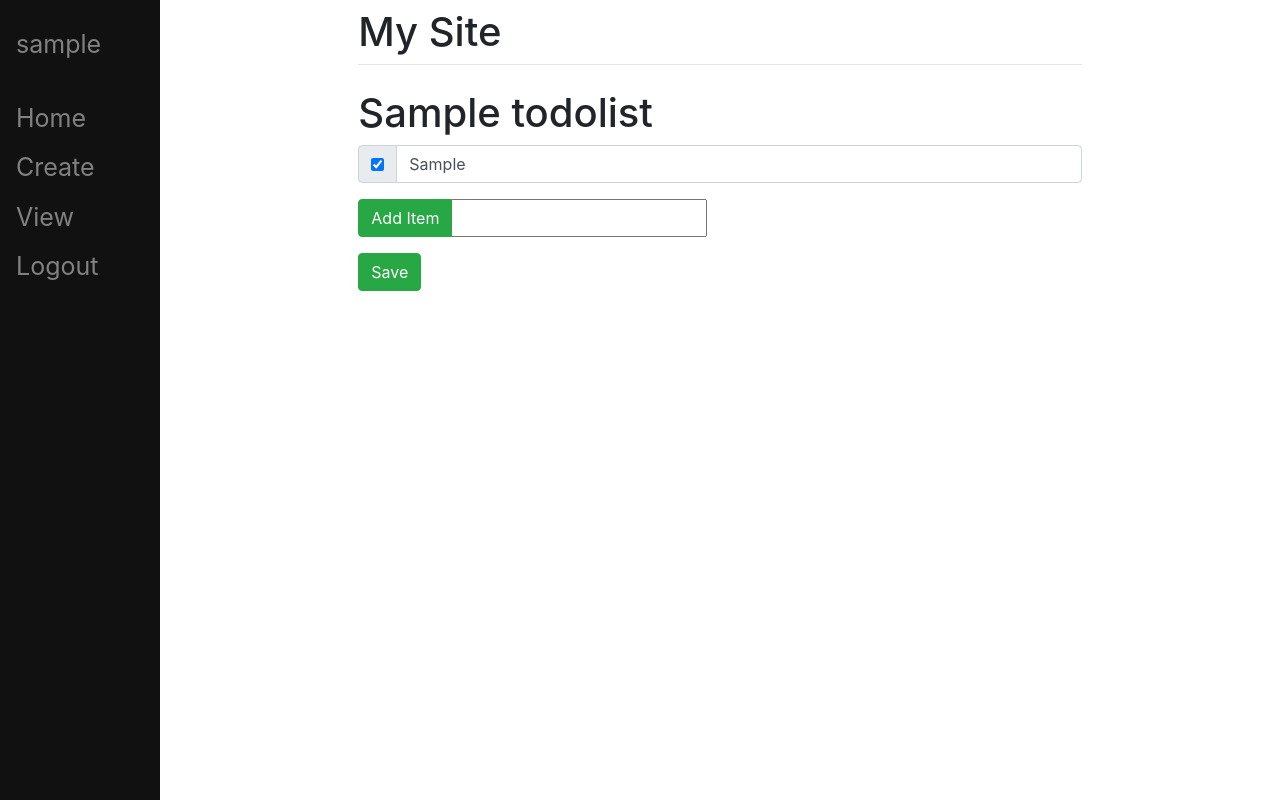
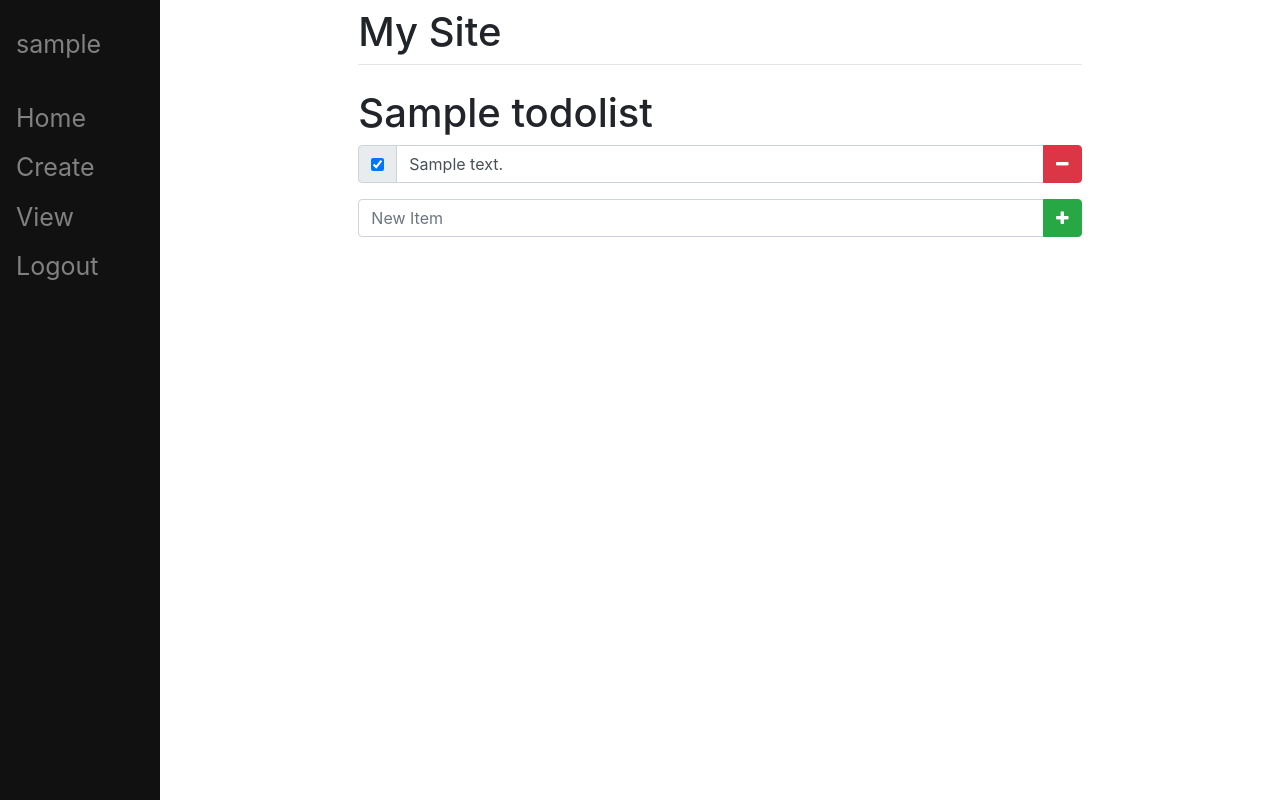
Before and after one commit to mschaldias/hex-app, a Django app: page /1 in a window 1280 px wide. Run offline with Django 4.2, Linux system fonts and the light colour scheme; a user stored in the database is signed in; tables that the repository leaves empty hold one stand-in row (values such as "Sample post").

Commit message:
editable items, checkbox and remove button
fix item text input

submit on checkbox click and added remove button

editable items

allow empty text new items

```diff
--- a/main/templates/main/base.html
+++ b/main/templates/main/base.html
@@ -2,6 +2,7 @@
 
 <html>
     <head>
+        <link rel="stylesheet" href="https://cdnjs.cloudflare.com/ajax/libs/font-awesome/4.7.0/css/font-awesome.min.css">
         <style type = "text/css">
             .sidenav {
                 height:100%;
--- a/main/templates/main/list.html
+++ b/main/templates/main/list.html
@@ -5,33 +5,39 @@
 {% block content %}
 
     <h1>{{ls.name}}</h1>
-    <form method = "post" action = "">
+        <form id = "listform" method="post" action="">
             {% csrf_token %}
+            {% for item in ls.item_set.all %}
 
-            {% for item in ls.item_set.all %}
                 <div class = "input-group mb-3">
                     <div class = "input-group-prepend">
                         <div class= "input-group-text" >
+
                             {% if item.complete == True %}
-                            <input type="checkbox", value = "clicked", name = "c{{item.id}}" checked>
+                                <input type="checkbox", value = "clicked", name = "c{{item.id}}" onchange="document.getElementById('listform').submit()" checked>
                             {%else%}
-                            <input type="checkbox", value = "clicked", name = "c{{item.id}}">
+                                <input type="checkbox", value = "clicked", name = "c{{item.id}}" onchange="document.getElementById('listform').submit()">
                             {%endif%}
+
                         </div>
                     </div>
-                <input type="text", value = {{item.text}} class = "form-control">
+                    <input type="text", value = "{{item.text}}" name = "e{{item.id}}" class = "form-control" onchange="document.getElementById('listform').submit()">
+                    <div class = "input-group-append">
+                        <button type="submit", name = "removeItem", value = "r{{item.id}}", class="btn btn-danger"><i class="fa fa-minus"></i></button>
+                    </div>
                 </div>
 
                 {%endfor%}
 
             <div class = "input-group mb-3">
-            <div class = "input-group-prepend">
-                <button type = "submit", name = "newItem", value = "newItem", class = "btn btn-success">Add Item</button>
-            </div>
-            <input type="text", name = "newText">
+                <input type="text", class = "form-control" name = "newText", placeholder="New Item">
+                <div class = "input-group-append">
+
+                    <button type = "submit", name = "newItem", value = "newItem", class = "btn btn-success" ><i class="fa fa-plus"></i></button>
                 </div>
 
-        <button type = "submit", name = "save", value = "save", class = "btn btn-success">Save</button>
+            </div>
 
         </form>
+
 {% endblock %}
--- a/main/views.py
+++ b/main/views.py
@@ -1,3 +1,4 @@
+from django.http import HttpResponse
 from django.shortcuts import render,redirect
 from .models import ToDoList, Item
 from .forms import CreateNewList
@@ -11,24 +12,35 @@ def index(request, id):
     ls = request.user.todolist_set.filter(id=id).first()
 
     if ls:
+
+        for k in request.POST:
+            if k.startswith("e") and any(str.isdigit(c) for c in k):
+                id = ''.join([n for n in k if n.isdigit()])
+                newText = request.POST.get(k)
+                item = Item.objects.get(id=id)
+                item.text = newText
+                item.save()
+
+
         if request.method == "POST":
             print(request.POST)
-            if request.POST.get("save"):
-                for item in ls.item_set.all():
-                    if request.POST.get("c" + str(item.id)) == "clicked":
-                        item.complete = True
-                    else:
-                        item.complete = False
+            # if request.POST.get("save"):
+            for item in ls.item_set.all():
+                if request.POST.get("c" + str(item.id)) == "clicked":
+                    item.complete = True
+                else:
+                    item.complete = False
 
-                    item.save()
+                item.save()
 
-            elif request.POST.get("newItem"):
+            if request.POST.get("newItem"):
                 text = request.POST.get("newText")
+                ls.item_set.create(text = text, complete = False)
 
-                if len(text) > 2:
-                    ls.item_set.create(text = text, complete = False)
-                else:
-                    print("invalid input")
+
+            elif request.POST.get("removeItem"):
+                id = ''.join([n for n in request.POST.get("removeItem") if n.isdigit()])
+                ls.item_set.filter(id=id).delete()
 
         return render(request,"main/list.html",{"ls": ls})
     else:
```
Lines whose indentation alone changed are shown as unchanged.
